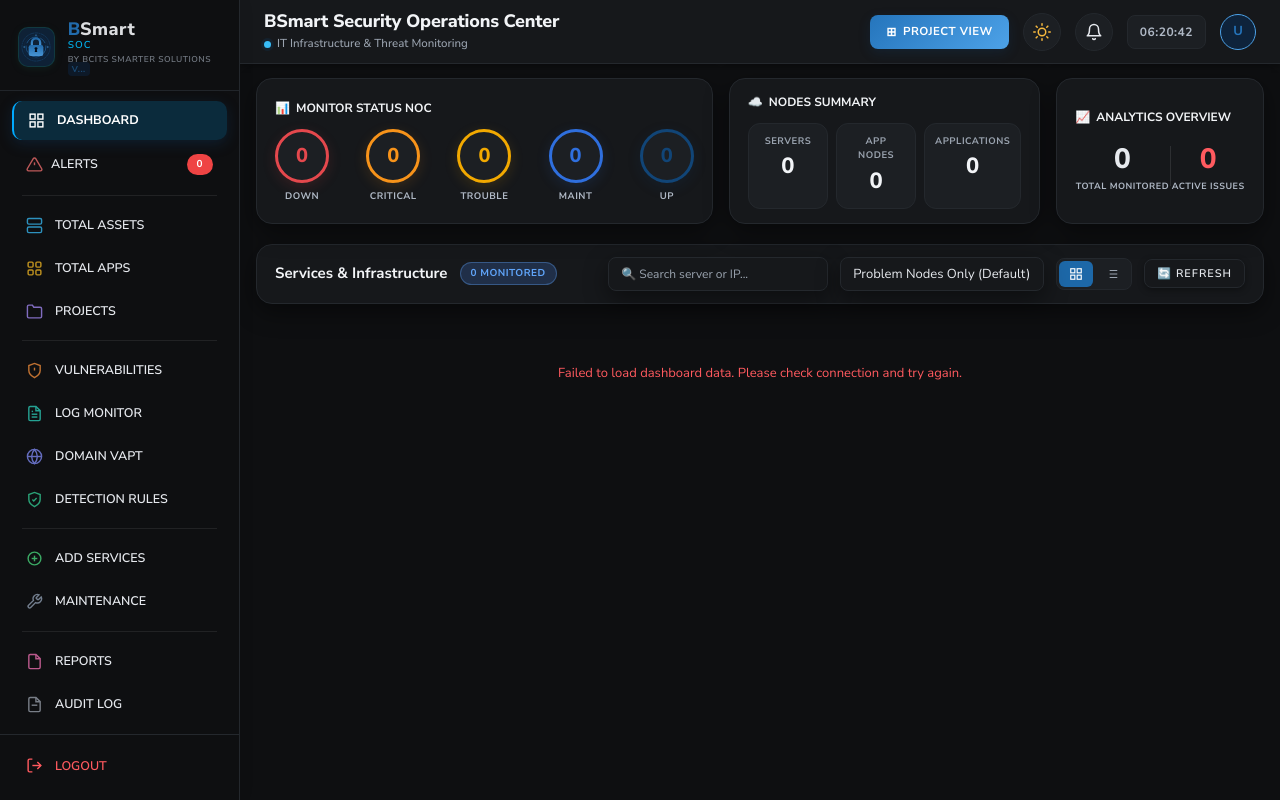
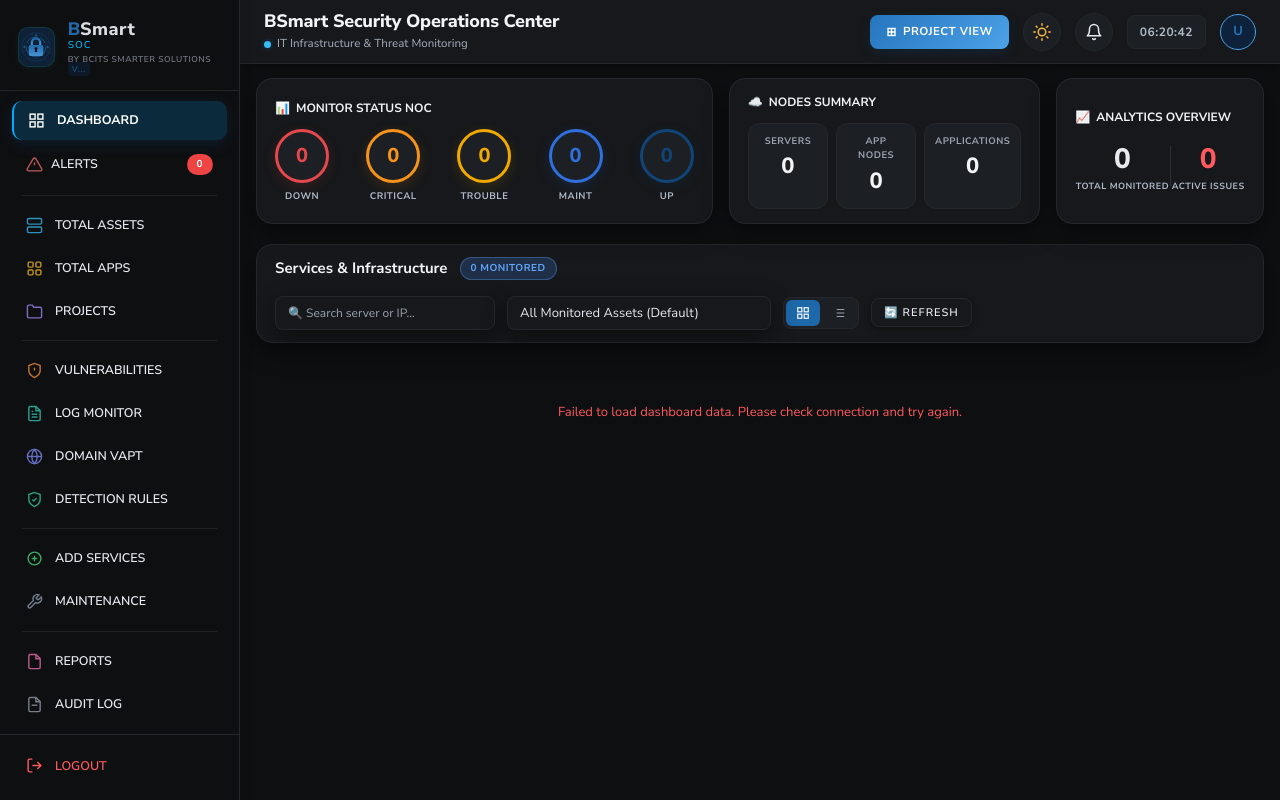
Before and after one commit to aladdiinn/sec-app, a Python web app: template templates/dashboard.html in a window 1280 px wide. Run offline with Jinja, Linux system fonts and the light colour scheme; the template is opened without the code that fills it, so the values that code supplies are empty.

Commit message:
Default dashboard view to All Monitored Assets so hp-1 and all applications are always visible; add asset_status.js cache buster

```diff
--- a/templates/base.html
+++ b/templates/base.html
@@ -19,7 +19,7 @@
     <link rel="stylesheet" href="https://unpkg.com/leaflet@1.9.4/dist/leaflet.css" />
     <script src="https://unpkg.com/leaflet@1.9.4/dist/leaflet.js"></script>
     {% block extra_css %}{% endblock %}
-    <script src="/static/js/asset_status.js"></script>
+    <script src="/static/js/asset_status.js?v=2.2"></script>
     <link rel="stylesheet" href="/static/css/theme.css?v=9" />
     <style>
         /* Sidebar Navigation: Thin Dividers & Distinct Icon Stroke Colors */
--- a/templates/dashboard.html
+++ b/templates/dashboard.html
@@ -559,8 +559,8 @@
             <input type="text" id="srv-search-input" placeholder="🔍 Search server or IP..." class="glass mono" style="padding:6px 12px; border-radius:6px; font-size:12px; border:1px solid rgba(255,255,255,0.15); color:#fff; background:rgba(255,255,255,0.05); width:220px" oninput="renderServicesGrid()">
 
             <select id="srv-filter-select" class="glass mono" style="padding:6px 12px; border-radius:6px; font-size:12px; border:1px solid rgba(255,255,255,0.15); color:#fff; background:var(--bg2)" onchange="onFilterSelectChange()">
-                <option value="problems" selected>Problem Nodes Only (Default)</option>
-                <option value="all">All Nodes</option>
+                <option value="all" selected>All Monitored Assets (Default)</option>
+                <option value="problems">Problem Nodes Only (Threats / Outages)</option>
                 <option value="app_nodes">Application Nodes Only</option>
                 <option value="servers">Servers / Assets Only</option>
                 <option value="critical">Critical Issues Only</option>
@@ -1163,7 +1163,7 @@ function renderAppNodeAwsIcon(color = '#FF9900') {
 }
 
 // ── DONUT GAUGE HELPER (Exact style of 1st image: 98% Green, 7% Red, 23% Amber) ──
-let currentStatusFilter = 'problems';
+let currentStatusFilter = 'all';
 
 function onFilterSelectChange() {
     const sel = document.getElementById('srv-filter-select');
```
